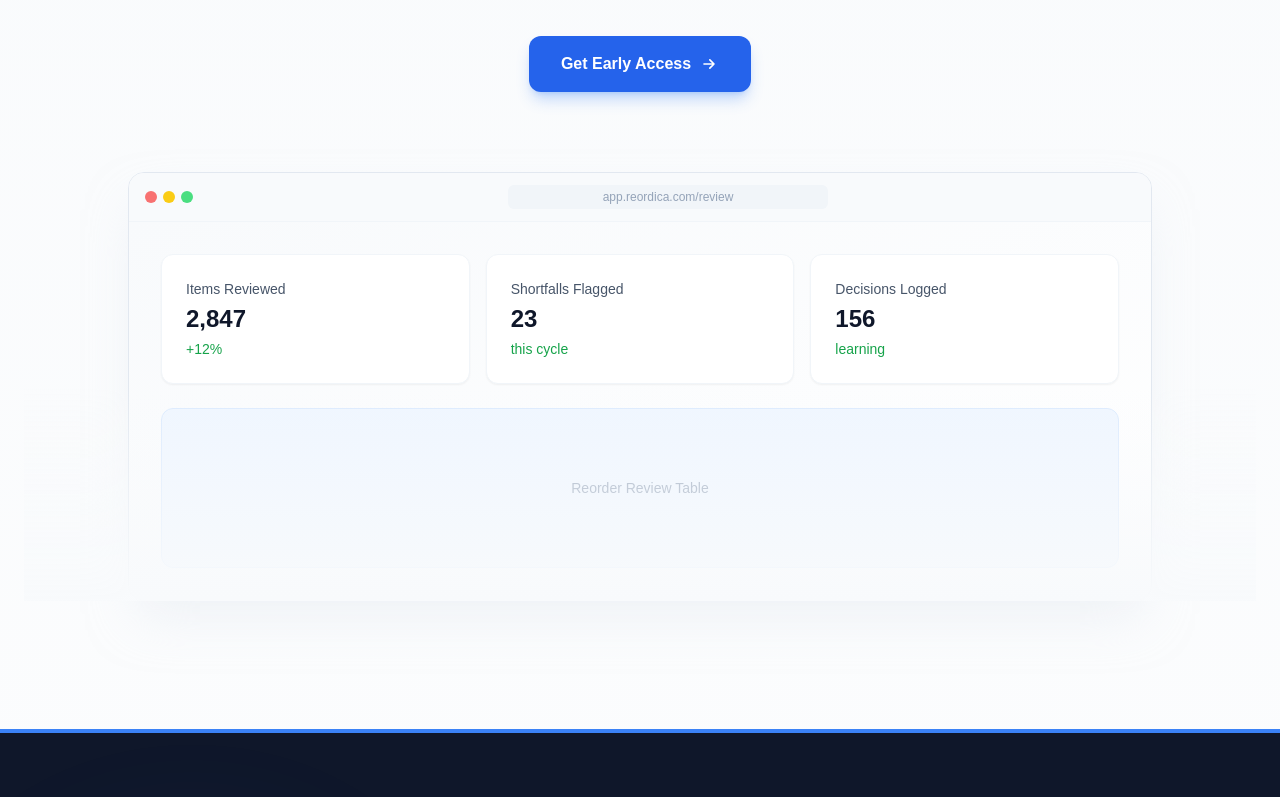
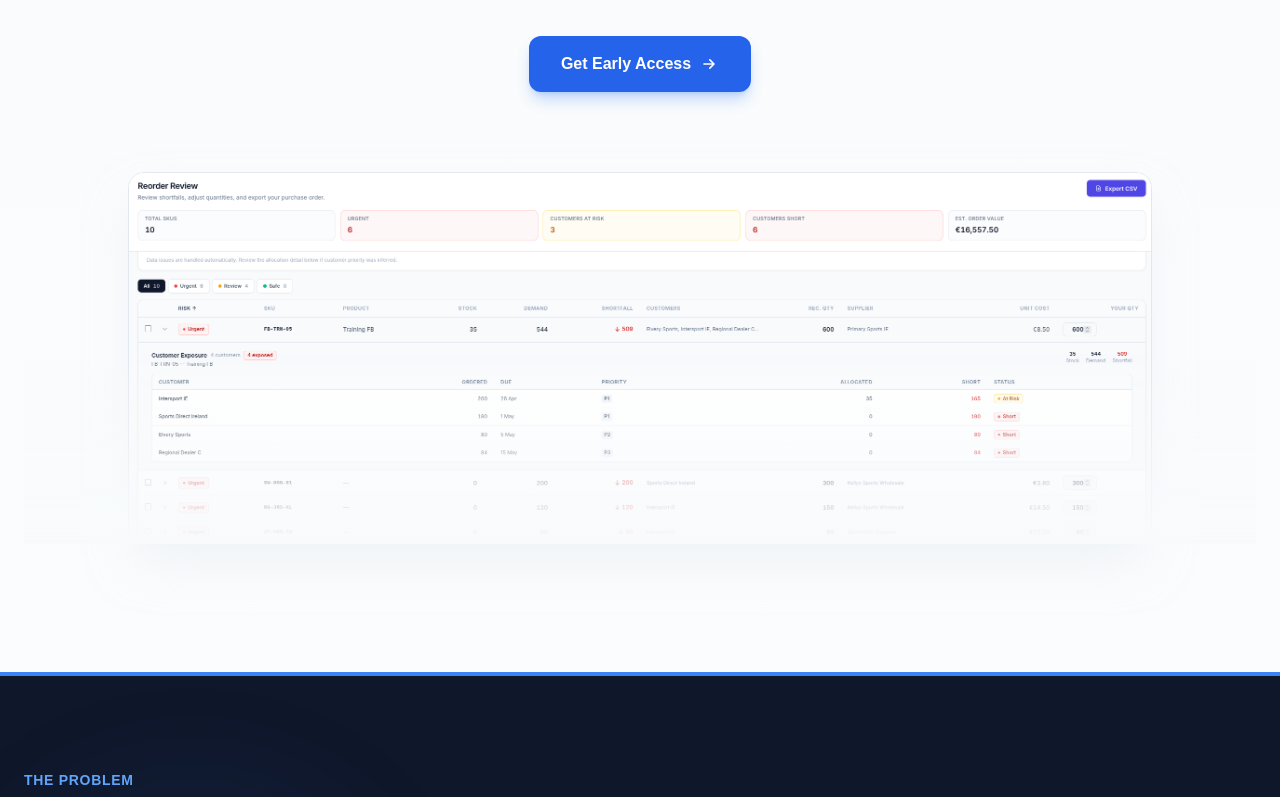
Before and after one commit to reordica/reordica-web, a Next.js app: page /product in a window 1280 px wide. Shown: the part 664-1461 px from the top of the page. Built offline with nearby package versions, Linux system fonts and the light colour scheme; no server answers.

Commit message:
replaced generic dashboard image with a relevant reordica dashboard image

```diff
--- a/src/app/product/page.tsx
+++ b/src/app/product/page.tsx
@@ -1,5 +1,4 @@
 import Link from "next/link";
-import { StatCard } from "@/components/StatCard";
 import { PainPoint } from "@/components/PainPoint";
 import { Step } from "@/components/Step";
 import { FeatureCard } from "@/components/FeatureCard";
@@ -84,28 +83,11 @@ export default function LandingPage() {
     <div className="mt-20 relative">
       <div className="absolute inset-0 bg-gradient-to-t from-slate-50 via-transparent to-transparent z-10 pointer-events-none" />
       <div className="mx-auto max-w-5xl rounded-2xl border border-slate-200 bg-white shadow-2xl shadow-slate-200/50 overflow-hidden">
-        <div className="flex items-center gap-2 px-4 py-3 bg-slate-50 border-b border-slate-100">
-          <div className="flex gap-1.5">
-            <div className="w-3 h-3 rounded-full bg-red-400" />
-            <div className="w-3 h-3 rounded-full bg-yellow-400" />
-            <div className="w-3 h-3 rounded-full bg-green-400" />
-          </div>
-          <div className="flex-1 mx-4">
-            <div className="mx-auto w-80 h-6 rounded-md bg-slate-100 flex items-center justify-center">
-              <span className="text-xs text-slate-400">app.reordica.com/review</span>
-            </div>
-          </div>
-        </div>
-        <div className="p-8 bg-gradient-to-br from-slate-50 to-white">
-          <div className="grid grid-cols-3 gap-4 mb-6">
-            <StatCard label="Items Reviewed" value="2,847" trend="+12%" />
-            <StatCard label="Shortfalls Flagged" value="23" trend="this cycle" />
-            <StatCard label="Decisions Logged" value="156" trend="learning" />
-          </div>
-          <div className="h-40 rounded-xl bg-blue-50 border border-blue-100 flex items-center justify-center">
-            <span className="text-slate-400 text-sm">Reorder Review Table</span>
-          </div>
-        </div>
+        <img
+          src="/reordica_dashboard.png"
+          alt="Reordica reorder review dashboard"
+          className="w-full h-auto"
+        />
       </div>
     </div>
   </section>
```
Also changed, not shown: public/reordica_dashboard.png (added).
